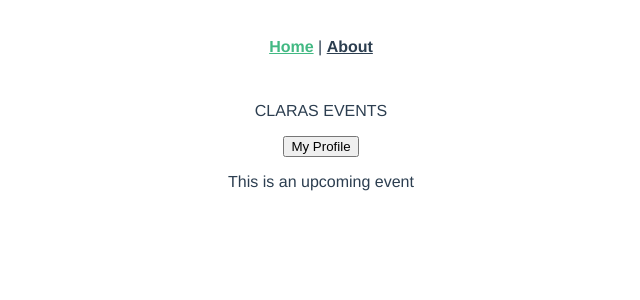
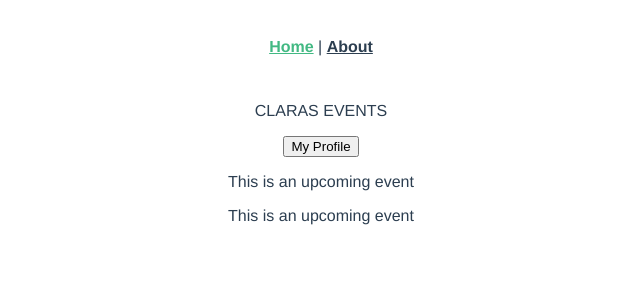
Before and after one commit to jenseneducation-Clara-Berglund/ClarasEvents, a Vue app: page / in a window 1280 px wide. Shown: the top 300 px of the page, without its empty margins (319-959 px from the left). Built offline with nearby package versions, Linux system fonts and the light colour scheme.

Commit message:
started with test and components for home.vue

```diff
--- a/src/store/index.js
+++ b/src/store/index.js
@@ -4,32 +4,29 @@ import Vuex from "vuex"
 Vue.use(Vuex)
 
 export default new Vuex.Store({
-  // state: {
-  //   listOfEvents: [
-  //     {
-  //       id: 1,
-  //       name: "We love code",
-  //       date: "17 Oct",
-  //       info:
-  //         "Meetup for coders! Join this event to meet new code-loving friends!",
-  //       image: "codeEvent.jpg"
-  //     },
-  //     {
-  //       id: 2,
-  //       name: "Meetup with your pet rabbit",
-  //       date: "30 Sept",
-  //       info:
-  //         "Hop toghether with other pet-rabbits and their owners! Carrots are free of charge!",
-  //       image: "petRabbit.jpg"
-  //     }
-  //   ]
-  // }
-  // getters: {
-  //   event (state) {
-  //     return state.listOfEvents
-  //   },
-  //   mutations: {},
-  //   actions: {},
-  //   modules: {}
-  // }
+  state: {
+    listOfEvents: [
+      {
+        id: 1,
+        name: "We love code",
+        date: "17 Oct",
+        info:
+          "Meetup for coders! Join this event to meet new code-loving friends!",
+        image: "codeEvent.jpg"
+      },
+      {
+        id: 2,
+        name: "Meetup with your pet rabbit",
+        date: "30 Sept",
+        info:
+          "Hop toghether with other pet-rabbits and their owners! Carrots are free of charge!",
+        image: "petRabbit.jpg"
+      }
+    ]
+  },
+  getters: {
+    listOfEvents (state) {
+      return state.listOfEvents
+    }
+  }
 })
--- a/src/views/Home.vue
+++ b/src/views/Home.vue
@@ -1,20 +1,36 @@
 <template>
   <div class="homeContainer">
     <p>CLARAS EVENTS</p>
-    <Button />
-    <EventItem />
+    <div class="buttonContainer">
+      <Button :click="profileButtonClicked" />
+      <EventItem
+        class="eventItem"
+        v-for="e in listOfEvents"
+        v-bind:event="e"
+        :key="e.id"
+      />
+    </div>
   </div>
 </template>
 
 <script>
 import Button from "@/components/Button.vue"
 import EventItem from "@/components/EventItem.vue"
+import { mapGetters } from "vuex"
 
 export default {
   name: "Home",
   components: {
     Button,
     EventItem
+  },
+
+  computed: {
+    ...mapGetters(["listOfEvents"])
+  },
+
+  methods: {
+    profileButtonClicked () {} // skriva func för detta.
   }
 }
 </script>
```
Also changed, not shown: 1 other file (tests, documents, lock files or other folders).
